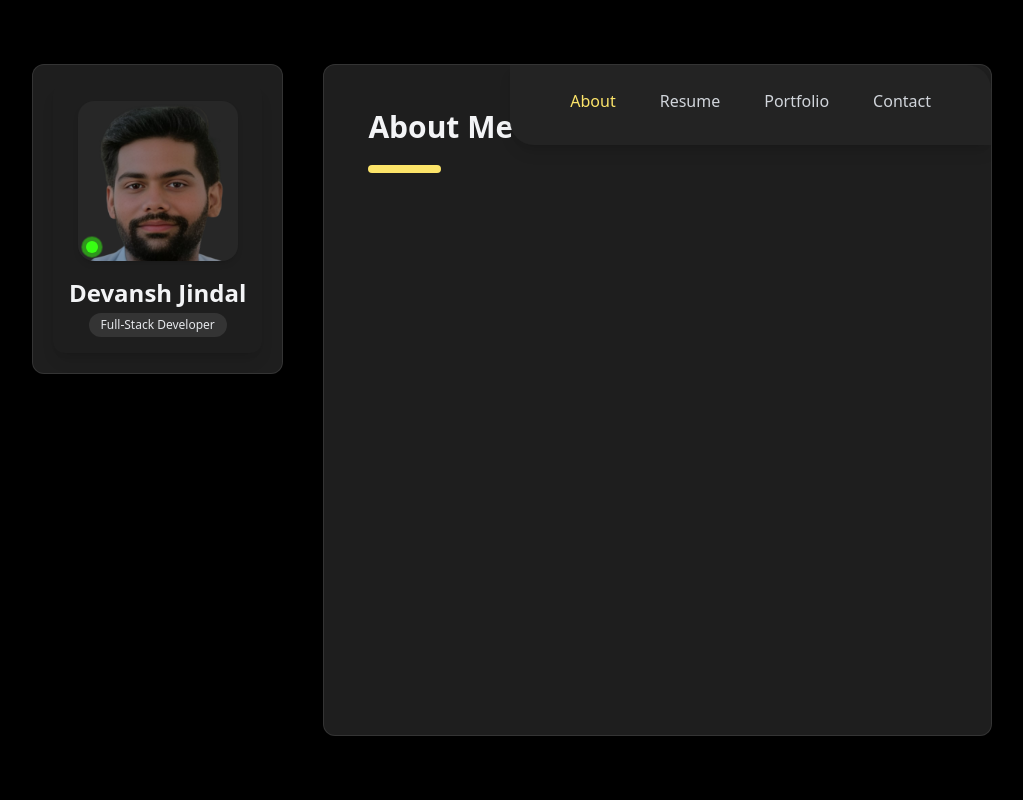
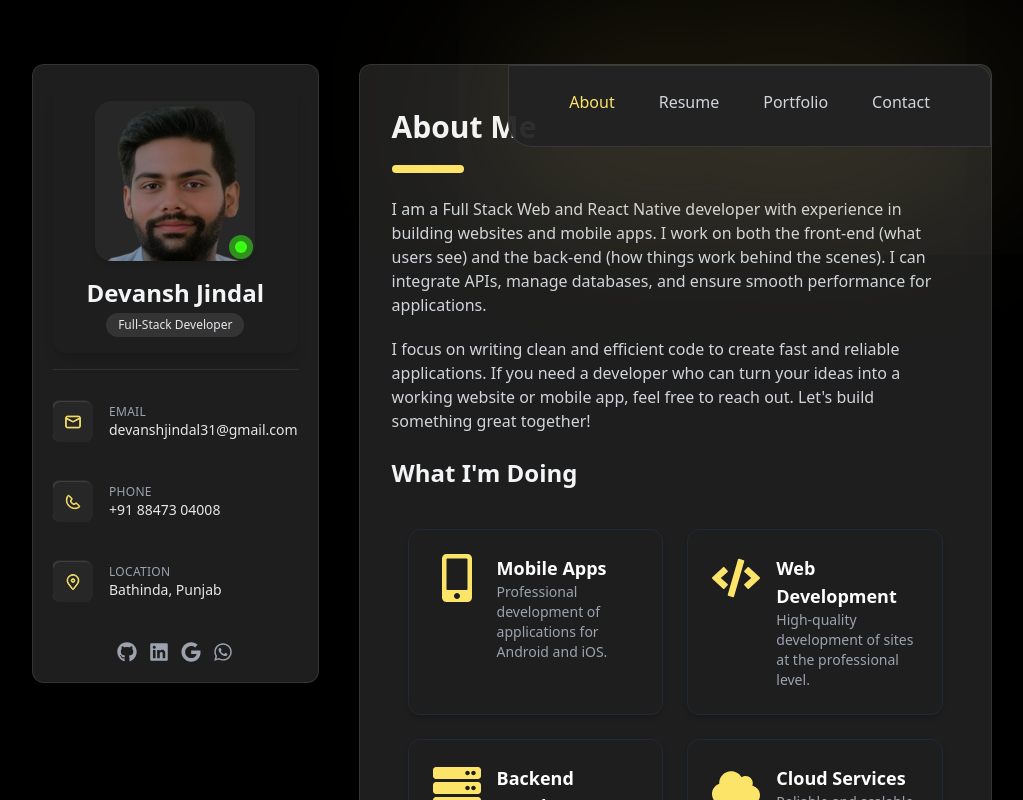
Before and after one commit to devansh-jindal-2004/portfolio-new, a Next.js app: page / in a window 1280 px wide. Shown: the top 800 px of the page, without its empty margins (128-1151 px from the left). Built offline with nearby package versions, Linux system fonts and the light colour scheme.

Commit message:
about section slider left

```diff
--- a/components/About/About.jsx
+++ b/components/About/About.jsx
@@ -1,11 +1,30 @@
 import React from 'react'
+import ServicesGrid from '../ServiceCards/ServiceCards'
 
 function About() {
   return (
-    <div className='h-full w-full px-4 md:px-8 py-6 space-y-6'>
-      <div className="text-3xl font-bold text-gray-100 relative w-fit">
+    <div className='h-full w-full xl:px-5 py-6 space-y-6'>
+      <div className="text-3xl font-bold text-gray-100 relative w-fit px-4 xl:p-0">
         About Me
-        <div className="h-1 w-1/2 bg-[#fce469] rounded-full mt-5 p-1"></div>
+        <div className="h-1 w-1/2 bg-[#fce469] rounded-full mt-5 px-4 xl:p-1"></div>
+      </div>
+
+      <span className='flex flex-col gap-5 text-gray-300 text-base px-4 xl:p-0'>
+        <p className=''>
+          I am a Full Stack Web and React Native developer with experience in building websites and mobile apps. I work on both the front-end (what users see) and the back-end (how things work behind the scenes). I can integrate APIs, manage databases, and ensure smooth performance for applications.
+        </p>
+        <p>
+          I focus on writing clean and efficient code to create fast and reliable applications. If you need a developer who can turn your ideas into a working website or mobile app, feel free to reach out. Let's build something great together!
+        </p>
+      </span>
+
+      <div>
+        <div className="text-2xl font-bold text-gray-100 relative w-fit px-3 xl:p-0">
+          What I'm Doing
+        </div>
+
+       <ServicesGrid />
+
       </div>
 
     </div>
--- a/components/Navbar/Navbar.jsx
+++ b/components/Navbar/Navbar.jsx
@@ -4,18 +4,21 @@ function Navbar({ setSelected, selected }) {
   const links = ["About", "Resume", "Portfolio", "Contact"];
 
   return (
-    <div className="fixed xl:absolute right-0 bottom-0 xl:top-0 bg-[#232323f2]/95 shadow-lg flex xl:px-5 py-2 xl:py-3 rounded-t-2xl xl:rounded-t-none xl:rounded-se-3xl xl:rounded-es-3xl h-fit w-full xl:w-fit justify-center items-center z-50">
+    <div className="fixed xl:absolute right-0 bottom-0 xl:top-0 bg-[#232323f2]/95 flex xl:px-5 py-2 xl:py-3 rounded-t-2xl xl:rounded-t-none xl:rounded-se-2xl xl:rounded-es-3xl h-fit w-full xl:w-fit justify-center items-center z-50
+        xl:shadow-[rgba(252,228,105,0.3)_-4px_4px_200px] border-[0.5px] border-b-0 xl:border-b border-gray-100/10">
       <ul className="xl:space-y-0 xl:space-x-6 flex gap-5 py-2 px-10 pb-5 pt-3">
         {links.map((link, index) => (
           <li key={index}>
             <button
               onClick={() => setSelected(link)}
-              className={`text-base font-medium transition duration-300 ${selected == link ? "text-[#fce469] xl:hover:text-[#fce469]/50" : "text-gray-300 hover:text-gray-300/50"
-                }`}
+              className={`text-base font-medium transition duration-300 ${
+                selected === link
+                  ? "text-[#fce469] xl:hover:text-[#fce469]/50"
+                  : "text-gray-300 hover:text-gray-300/50"
+              }`}
             >
               {link}
             </button>
-
           </li>
         ))}
       </ul>
--- /dev/null
+++ b/components/ServiceCards/ServiceCards.jsx
@@ -0,0 +1,33 @@
+import React from "react";
+import { FaMobileAlt, FaCode, FaServer, FaCloud } from "react-icons/fa"; // Icons for the services
+
+const services = [
+  { icon: FaMobileAlt, title: "Mobile Apps", description: "Professional development of applications for Android and iOS." },
+  { icon: FaCode, title: "Web Development", description: "High-quality development of sites at the professional level." },
+  { icon: FaServer, title: "Backend Development", description: "High-performance backend services designed for scalability and seamless user experience." },
+  { icon: FaCloud, title: "Cloud Services", description: "Reliable and scalable cloud infrastructure for modern applications." }
+];
+
+export default function ServicesGrid() {
+  return (
+    <div className="grid grid-cols-1 lg:grid-cols-2 gap-6 w-full max-w-4xl mx-auto mt-10 px-4">
+      {services.map((service, index) => (
+        <div
+          key={index}
+          className="bg-[#1E1E1E] border border-gray-800 p-6 rounded-xl shadow-md flex flex-col md:flex-row items-center md:items-start gap-4 hover:shadow-lg transition duration-300"
+        >
+          {/* Icon */}
+          <div className="text-[#fce469] flex items-center justify-center text-4xl w-full md:w-auto">
+            {React.createElement(service.icon, { className: "w-12 h-12" })}
+          </div>
+
+          {/* Text Content */}
+          <div className="text-center md:text-left">
+            <h3 className="text-lg font-semibold text-white">{service.title}</h3>
+            <p className="text-gray-400 text-sm">{service.description}</p>
+          </div>
+        </div>
+      ))}
+    </div>
+  );
+}
--- a/components/SideBar/SideBar.jsx
+++ b/components/SideBar/SideBar.jsx
@@ -12,7 +12,7 @@ function SideBar() {
     useEffect(() => {
         const interval = setInterval(() => {
             setUseAvatar(prev => !prev);
-        }, 3000);
+        }, 5000);
 
         return () => clearInterval(interval);
     }, []);
@@ -33,17 +33,17 @@ function SideBar() {
 
                 {/* Flipping Image Container */}
                 <div
-                    className={`relative w-20 sm:w-32 md:w-28 xl:w-40 aspect-square rounded-2xl shadow-md transition-transform duration-500 bg-[#272727] flex items-center justify-center overflow-hidden ${useAvatar ? "rotate-y-0" : "rotate-y-180"}`}
+                    className={`relative w-20 sm:w-32 md:w-28 xl:w-40 aspect-square rounded-2xl shadow-md transition-transform duration-700 bg-[#272727] flex items-center justify-center overflow-hidden ${useAvatar ? "rotate-y-0" : "rotate-y-180"}`}
                     onClick={() => setUseAvatar(!useAvatar)}
                 >
                     {/* Image Wrapper */}
-                    <div className="absolute inset-0 flex items-center justify-center">
+                    <div className="absolute inset-0 flex items-center justify-center transition-opacity duration-700">
                         {/* Avatar */}
                         <Image
                             src="/my-avatar.png"
                             layout="fill"
                             objectFit="cover"
-                            className={`rounded-2xl absolute transition-opacity duration-500 ${useAvatar ? "opacity-100" : "opacity-0"}`}
+                            className={`rounded-2xl absolute transition-opacity duration-700 ${useAvatar ? "opacity-100" : "opacity-0"}`}
                             alt="Avatar"
                         />
                         {/* Profile Picture */}
@@ -51,13 +51,22 @@ function SideBar() {
                             src="/profilePic.png"
                             layout="fill"
                             objectFit="cover"
-                            className={`rounded-2xl absolute transition-opacity duration-500 ${useAvatar ? "opacity-0" : "opacity-100"}`}
+                            className={`rounded-2xl absolute transition-opacity duration-700 ${useAvatar ? "opacity-0" : "opacity-100"}`}
                             alt="Profile Pic"
                         />
                     </div>
 
                     {/* Blinking Green Dot */}
-                    <div className="absolute bottom-2 right-2">
+                    <div
+                        className={`absolute bottom-2 right-2 transition-opacity duration-700 ${useAvatar ? "opacity-100" : "opacity-0"}`}
+                    >
+                        <div className="w-3 h-3 bg-[#39ff14] rounded-full absolute animate-custom-ping"></div>
+                        <div className="w-3 h-3 bg-[#39ff14] rounded-full"></div>
+                    </div>
+
+                    <div
+                        className={`absolute bottom-2 left-2 transition-opacity duration-700 ${useAvatar ? "opacity-0" : "opacity-100"}`}
+                    >
                         <div className="w-3 h-3 bg-[#39ff14] rounded-full absolute animate-custom-ping"></div>
                         <div className="w-3 h-3 bg-[#39ff14] rounded-full"></div>
                     </div>
@@ -92,7 +101,7 @@ function SideBar() {
             </div>
 
             {/* Expandable Menu with Smooth Transition */}
-            <div className={`w-full transition-all duration-500 overflow-hidden ${isvisible ? "block" : "hidden"}`}>
+            <div className={`w-full transition-all duration-500 overflow-hidden ${isvisible ? "block" : "hidden"} xl:block`}>
                 <div className="border-t border-gray-200/10 w-full my-4"></div>
 
                 {/* Contact Information */}
```
